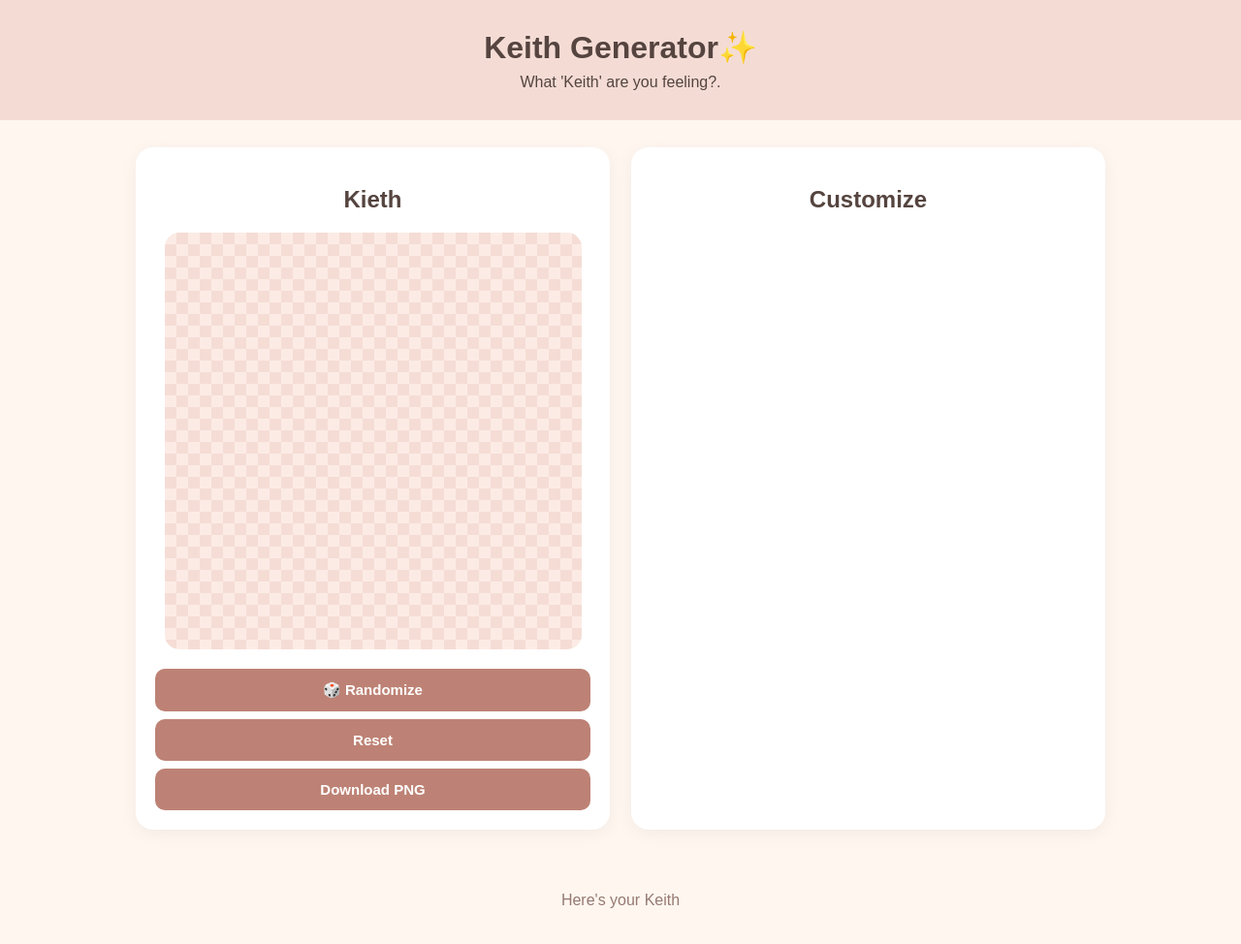
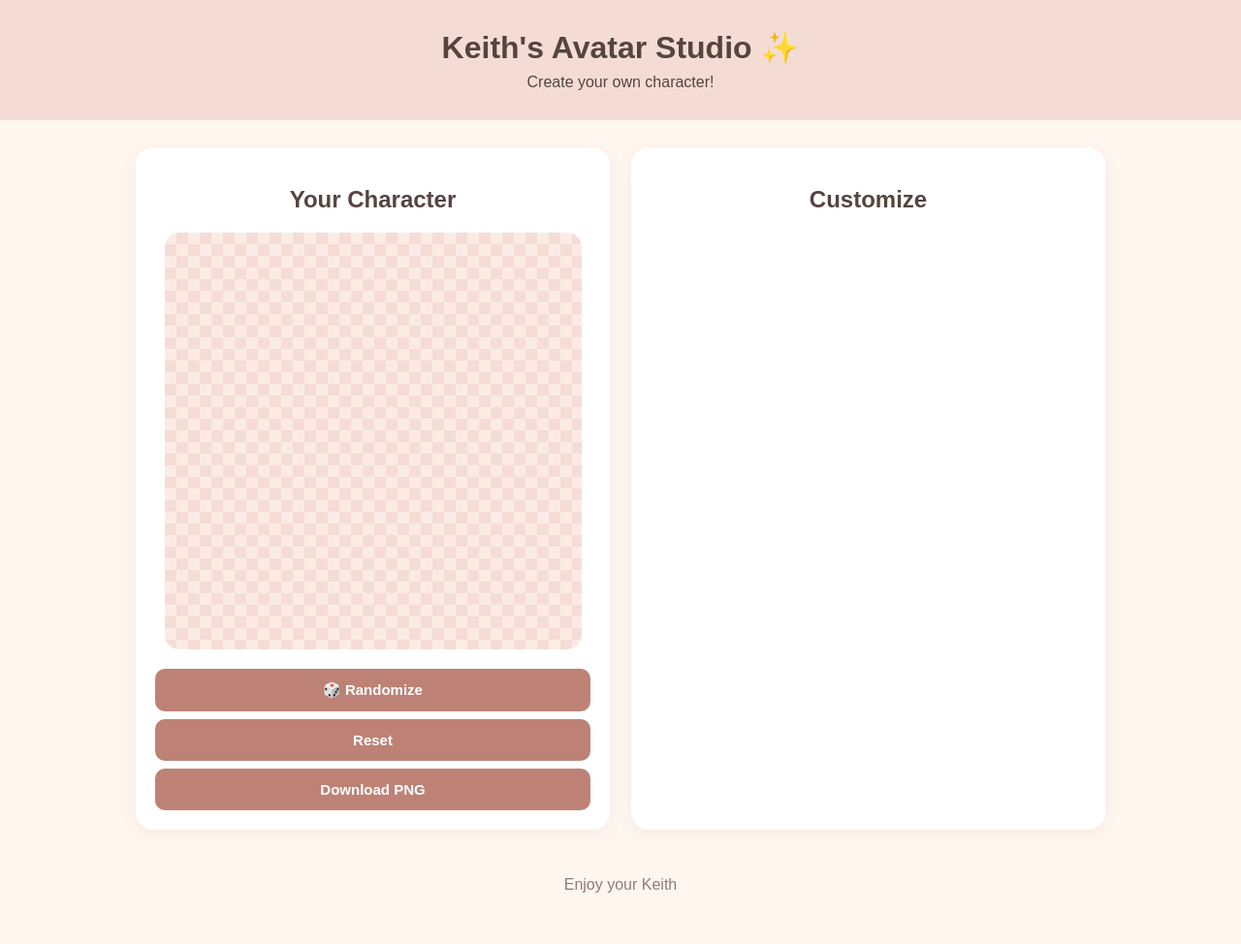
Before and after one commit to missphantom199-dotcom/Keith-Generator, a plain HTML site: page index.html in a window 1280 px wide. Shown: the whole page at 97% size. After the commit the page ends 942 px from the top, so only its background shows below. Drawn offline with Linux system fonts and the light colour scheme.

Commit message:
Update index.html

```diff
--- a/index.html
+++ b/index.html
@@ -3,20 +3,20 @@
 <html lang="en">
 <head>
   <meta charset="UTF-8">
-  <meta name="viewport" content="width=device-width, initial-scale=1.0">
-  <title>The Keith Generator</title>
+  <meta name="viewport" content="width=device-width, initial-scale=1">
+  <title>Keith Generator</title>
   <link rel="stylesheet" href="style.css">
 </head>
 <body>
 
   <header>
-    <h1>Keith Generator✨</h1>
-    <p>What 'Keith' are you feeling?.</p>
+    <h1>Keith's Avatar Studio ✨</h1>
+    <p>Create your own character!</p>
   </header>
 
   <main>
     <section class="preview">
-      <h2>Kieth</h2>
+      <h2>Your Character</h2>
 
       <div class="avatar-stage">
         <canvas id="avatarCanvas" width="1024" height="1024"></canvas>
@@ -36,7 +36,7 @@
   </main>
 
   <footer>
-    <p>Here's your Keith</p>
+    Enjoy your Keith
   </footer>
 
   <script src="script.js"></script>
```
